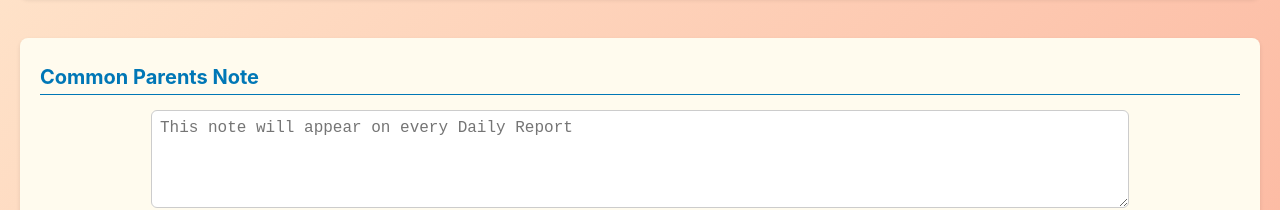
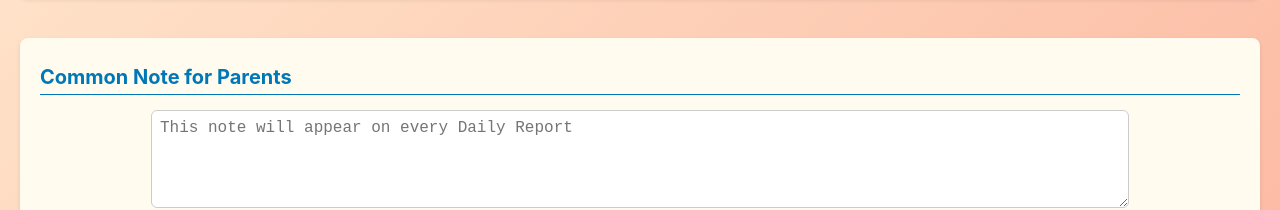
Before and after one commit to starry-N8/admin, a React (Create React App) app: page /theme-management in a window 1280 px wide. Shown: the part 401-611 px from the top of the page. Built offline with nearby package versions, Linux system fonts and the light colour scheme; no server answers; the database is empty.

Commit message:
changed wording for common Note for parents

```diff
--- a/src/pages/DailyReport.jsx
+++ b/src/pages/DailyReport.jsx
@@ -526,11 +526,11 @@ const DailyReport = () => {
         {/* Show Common Parents Note only if it's prefilled */}
         {formData.commonParentsNote && (
           <div style={{ marginBottom:'20px' }}>
-            <label style={labelStyle}>Common Parents Note</label>
+            <label style={labelStyle}>Common Note for Parents</label>
             <textarea
               name="commonParentsNote"
               rows="3"
-              placeholder="Common note for parents (you can edit)"
+              placeholder="Common note for parents"
               style={textStyle}
               value={formData.commonParentsNote}
               onChange={handleChange}
--- a/src/pages/Report.jsx
+++ b/src/pages/Report.jsx
@@ -348,7 +348,7 @@ const Report = () => {
 
           {/* Common Parents Note */}
           <div style={{ marginBottom: '20px' }}>
-            <label style={styles.label}>Common Parents Note</label>
+            <label style={styles.label}>Common Note for Parents</label>
             <textarea name="commonParentsNote" rows="3" style={styles.input} value={formData.commonParentsNote} onChange={handleChange} placeholder="Common note for parents" />
           </div>
 
--- a/src/pages/ThemeManagement.jsx
+++ b/src/pages/ThemeManagement.jsx
@@ -262,7 +262,7 @@ const ThemeManagement = () => {
 
       {/* Common Parents Note */}
       <div style={styles.section}>
-        <h2 style={styles.sectionTitle}>Common Parents Note</h2>
+        <h2 style={styles.sectionTitle}>Common Note for Parents</h2>
         <textarea
           style={styles.noteTextarea}
           placeholder="This note will appear on every Daily Report"
```
